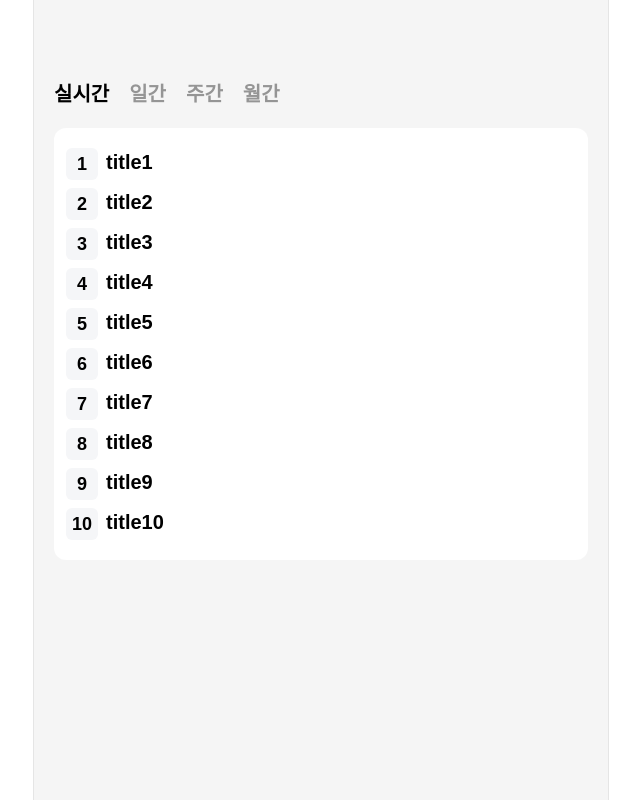
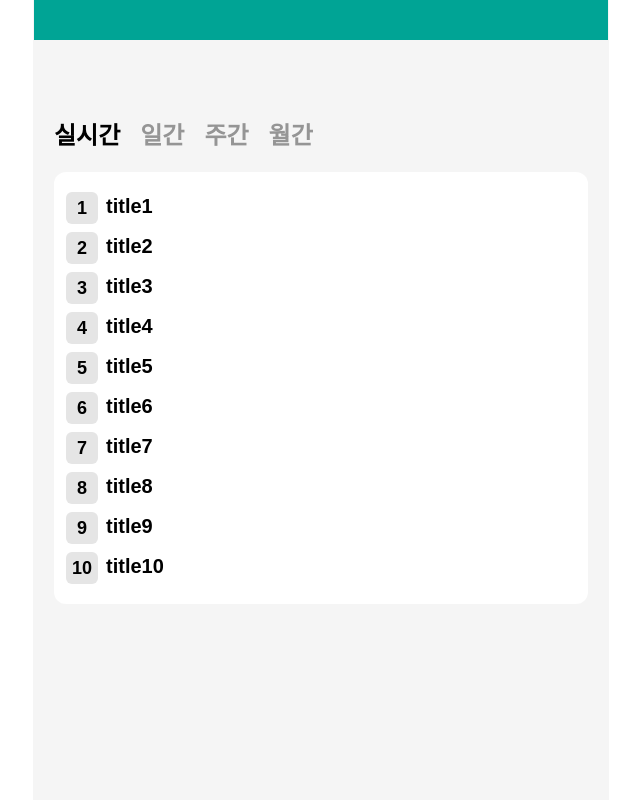
Before and after one commit to changchangwoo/NamuSearchArchive, a React (Vite) app: page / in a window 1280 px wide. Shown: the whole page, without its empty margins (319-959 px from the left). Built offline with nearby package versions, Linux system fonts and the light colour scheme; a web font is replaced by a local one.

Commit message:
Chore : tailwindCSS 공통 스타일 정의

```diff
--- a/src/App.tsx
+++ b/src/App.tsx
@@ -1,15 +1,15 @@
 import { BrowserRouter as Router, Routes, Route } from "react-router-dom";
 import Layout from "./components/Layout";
-import Main from "./pages/main";
-import Detail from "./pages/detail";
+import Mainpage from "./pages/Mainpage";
+import Detailpage from "./pages/Detailpage";
 
 const App: React.FC = () => {
   return (
     <Router>
       <Layout>
         <Routes>
-          <Route path="/" element={<Main />} />
-          <Route path="/detail" element={<Detail />} />
+          <Route path="/" element={<Mainpage />} />
+          <Route path="/detail" element={<Detailpage />} />
         </Routes>
       </Layout>
     </Router>
--- a/src/components/Board.tsx
+++ b/src/components/Board.tsx
@@ -47,9 +47,9 @@ const Board = () => {
   return (
     <div className="w-full h-auto bg-white rounded-xl my-5 p-3">
       {tempData.map((element, index) => (
-        <div key={index} className="flex flex-col my-2 hover:bg-[#D9D9D9]">
+        <div key={index} className="flex flex-col my-2 hover:bg-grey">
           <div className="flex gap-2">
-            <div className="w-8 h-8 rounded-md bg-[#F5F6F8] text-lg text-black font-bold flex items-center justify-center">
+            <div className="w-8 h-8 rounded-md bg-grey text-lg text-black font-bold flex items-center justify-center">
               {element.rank}
             </div>
             <div className="text-black font-semibold text-xl ">
--- /dev/null
+++ b/src/components/Header.tsx
@@ -0,0 +1,7 @@
+const Header = () => {
+  return (
+    <div className="w-full h-10 bg-primary mb-5"></div>
+  )
+}
+
+export default Header
--- a/src/components/Layout.tsx
+++ b/src/components/Layout.tsx
@@ -1,4 +1,6 @@
 import React from "react";
+import Header from "./Header";
+import Search from "./Search";
 
 interface LayoutProps {
   children: React.ReactNode;
@@ -6,8 +8,12 @@ interface LayoutProps {
 
 const Layout = ({ children }: LayoutProps) => {
   return (
-    <div className="container pt-20 mx-auto px-5 max-w-xl bg-[#F5F5F5] h-screen border-l-1 border-r-1 border-[#E5E5E5]">
-      <main>{children}</main>
+    <div className="mx-auto max-w-xl bg-light-grey h-screen border-l-1 border-r-1 border-light-grey">
+      <Header />
+      <Search />
+      <div className="px-5">
+        <main>{children}</main>
+      </div>
     </div>
   );
 };
--- /dev/null
+++ b/src/components/Search.tsx
@@ -0,0 +1,9 @@
+import React from 'react'
+
+const Search = () => {
+  return (
+    <div className='my-10 flex justify-center it'> </div>
+  )
+}
+
+export default Search
--- a/src/components/Tab.tsx
+++ b/src/components/Tab.tsx
@@ -32,12 +32,12 @@ const Tab = () => {
   };
 
   return (
-    <div className="flex gap-5 font-semibold text-xl ">
+    <div className="flex gap-5 font-semibold text-2xl ">
       {TabData.map((element) => (
         <div
           key={element.id}
           onClick={() => handleClick(element.id)}
-          className={`cursor-pointer ${activeTab === element.id ? 'text-black' : 'text-[#959595]'}`}>
+          className={`cursor-pointer ${activeTab === element.id ? 'text-black' : 'text-deep-grey'}`}>
           {element.title}
         </div>
       ))}
--- a/src/index.css
+++ b/src/index.css
@@ -1,6 +1,4 @@
 @import "tailwindcss";
-
-
 
 @font-face {
   font-family: 'Pretendard';
@@ -9,6 +7,16 @@
   font-style: normal;
 }
 
+@theme {
+  --color-primary : #00a495;
+  --color-light-grey : #f5f5f5;
+  --color-grey : #e5e5e5;
+  --color-deep-grey : #959595;
+  --color-black : #000000;
+  --color-white : #ffffff;
+
+
+}
 
 body {
   font-family: 'Pretendard', sans-serif;
--- a/src/pages/Detail.tsx
+++ /dev/null
@@ -1,8 +0,0 @@
-
-const Detail = () => {
-  return (
-    <div>Detail</div>
-  )
-}
-
-export default Detail
--- /dev/null
+++ b/src/pages/Detailpage.tsx
@@ -0,0 +1,8 @@
+
+const Detailpage = () => {
+  return (
+    <div>Detailpage</div>
+  )
+}
+
+export default Detailpage
--- a/src/pages/Main.tsx
+++ b/src/pages/Mainpage.tsx
@@ -1,7 +1,7 @@
 import Board from "../components/Board"
 import Tab from "../components/Tab"
 
-const Main = () => {
+const Mainpage = () => {
   return (
     <>
         <Tab/>
@@ -10,4 +10,4 @@ const Main = () => {
   )
 }
 
-export default Main
+export default Mainpage
```
